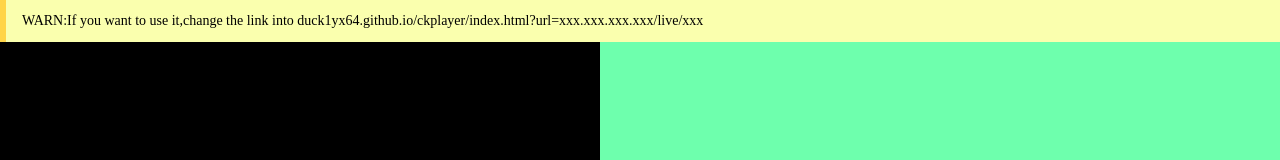
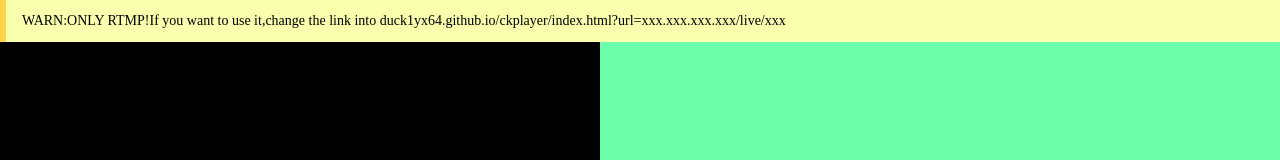
Before and after one commit to Dacros4/dacros4.github.io, a plain HTML site: page ckplayer/index.html in a window 1280 px wide. Shown: the top 160 px of the page. Drawn offline with Linux system fonts and the light colour scheme.

Commit message:
20200311 ckplayer warninfo change

```diff
--- a/ckplayer/index.html
+++ b/ckplayer/index.html
@@ -12,7 +12,7 @@
 
 	<body>
 		<p class="yellow-warn">
-			WARN:If you want to use it,change the link into duck1yx64.github.io/ckplayer/index.html?url=xxx.xxx.xxx.xxx/live/xxx
+			WARN:ONLY RTMP!If you want to use it,change the link into duck1yx64.github.io/ckplayer/index.html?url=xxx.xxx.xxx.xxx/live/xxx
 		</p>
 		<div id="video" style="width: 600px; height: 400px;"></div>
 		<script type="text/javascript">
```
